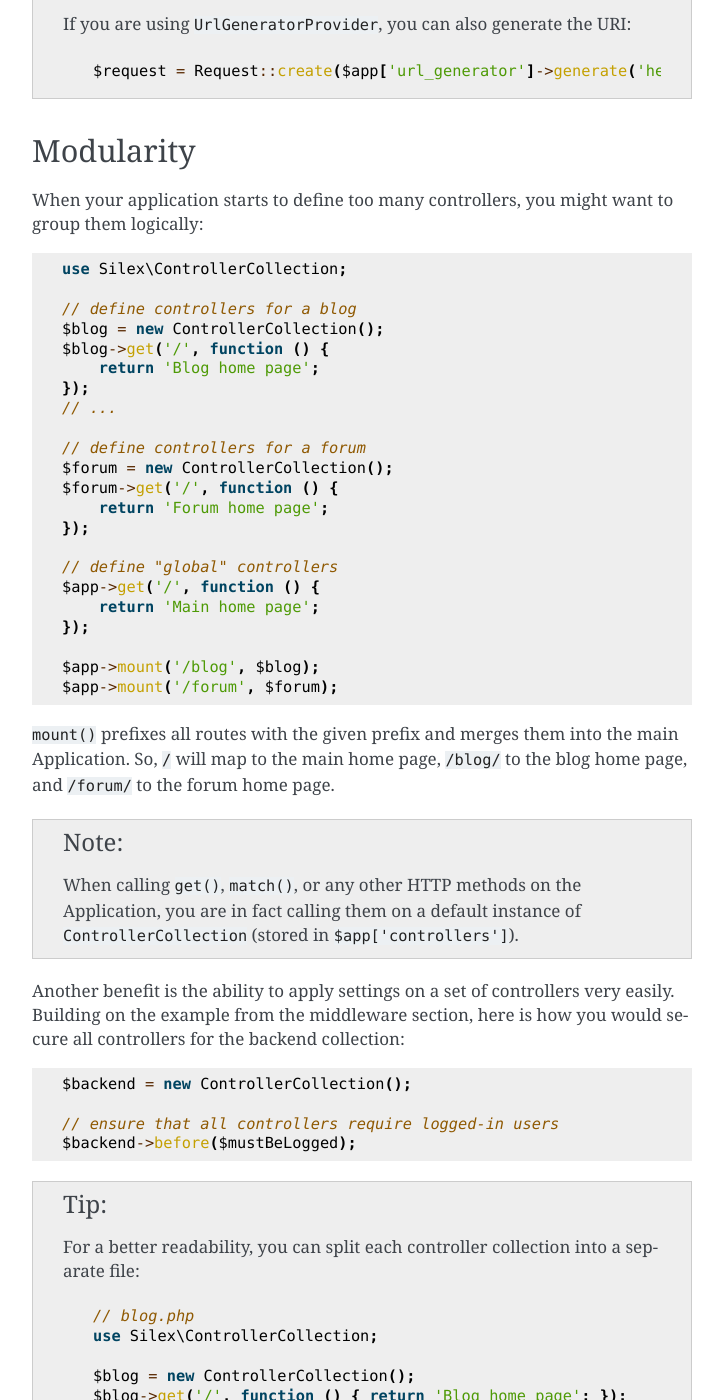
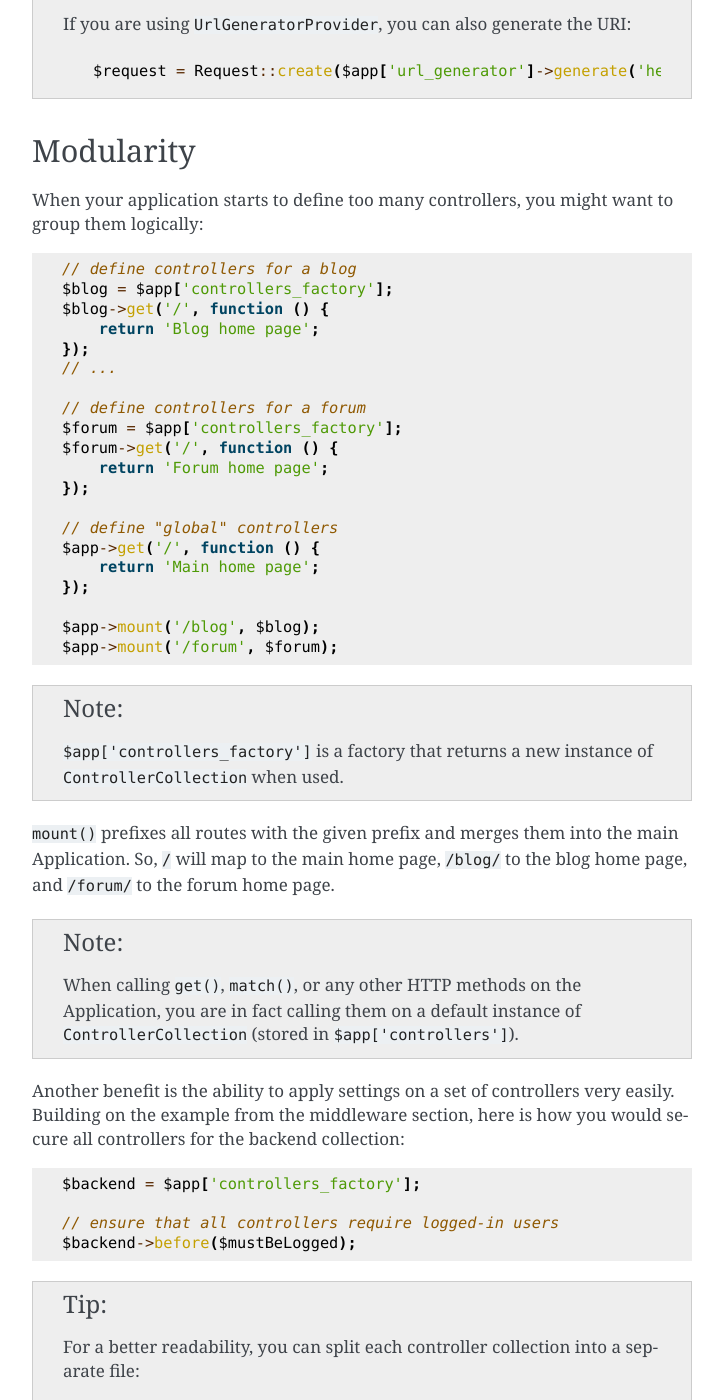
Before and after one commit to silexphp/Silex, a Sphinx documentation site: the page built from doc/usage.rst, in a window 1280 px wide and 1400 px high, scrolled down 13318 px. Shown: the whole window, without its empty margins (388-1111 px from the left). Built offline with Sphinx 7.4.7, drawn with Linux system fonts in a browser that asks for light colours; some of the changed text lies outside the part shown.

Commit message:
updated docs

```diff
--- a/doc/usage.rst
+++ b/doc/usage.rst
@@ -627,17 +627,15 @@ Modularity
 When your application starts to define too many controllers, you might want to
 group them logically::
 
-    use Silex\ControllerCollection;
-
     // define controllers for a blog
-    $blog = new ControllerCollection();
+    $blog = $app['controllers_factory'];
     $blog->get('/', function () {
         return 'Blog home page';
     });
     // ...
 
     // define controllers for a forum
-    $forum = new ControllerCollection();
+    $forum = $app['controllers_factory'];
     $forum->get('/', function () {
         return 'Forum home page';
     });
@@ -649,6 +647,11 @@ group them logically::
 
     $app->mount('/blog', $blog);
     $app->mount('/forum', $forum);
+
+.. note::
+
+    ``$app['controllers_factory']`` is a factory that returns a new instance
+    of ``ControllerCollection`` when used.
 
 ``mount()`` prefixes all routes with the given prefix and merges them into the
 main Application. So, ``/`` will map to the main home page, ``/blog/`` to the
@@ -664,7 +667,7 @@ Another benefit is the ability to apply settings on a set of controllers very
 easily. Building on the example from the middleware section, here is how you
 would secure all controllers for the backend collection::
 
-    $backend = new ControllerCollection();
+    $backend = $app['controllers_factory'];
 
     // ensure that all controllers require logged-in users
     $backend->before($mustBeLogged);
@@ -675,9 +678,7 @@ would secure all controllers for the backend collection::
     separate file::
 
         // blog.php
-        use Silex\ControllerCollection;
-
-        $blog = new ControllerCollection();
+        $blog = $app['controllers_factory'];
         $blog->get('/', function () { return 'Blog home page'; });
 
         return $blog;
```
